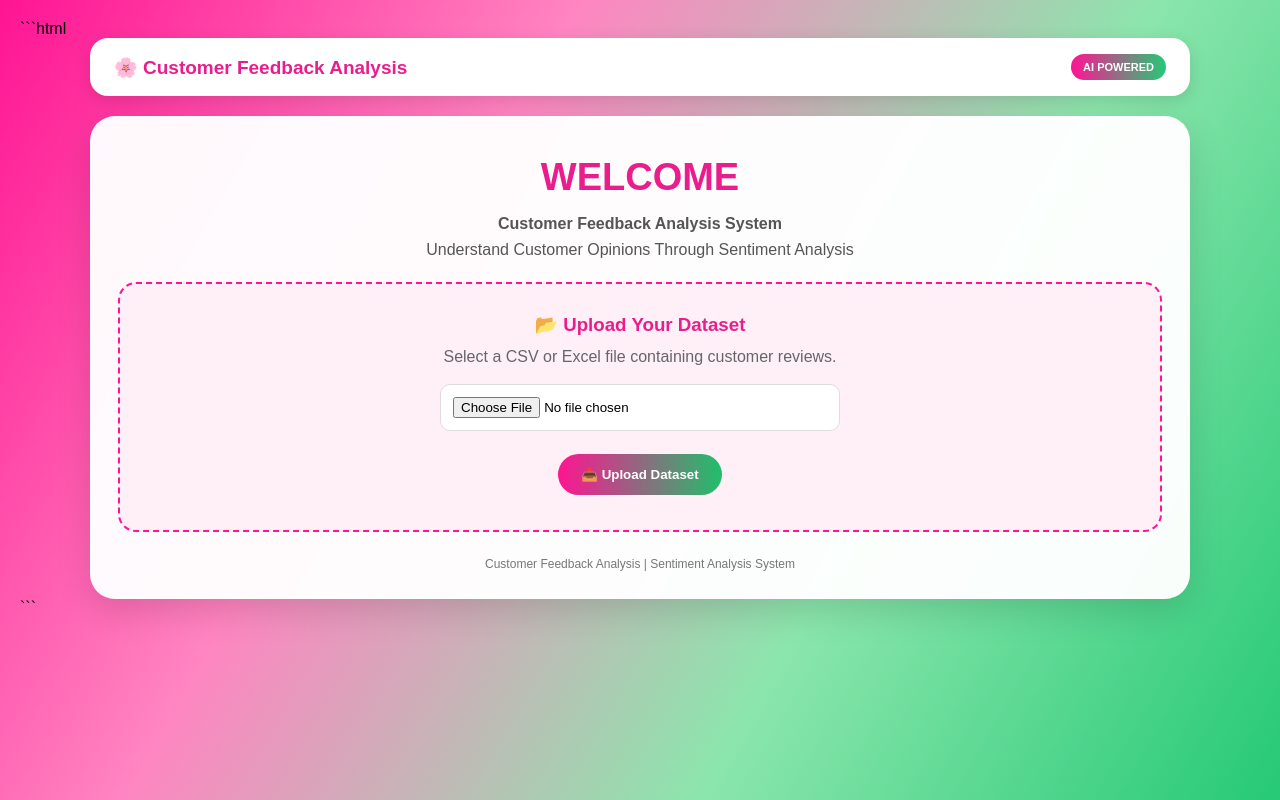
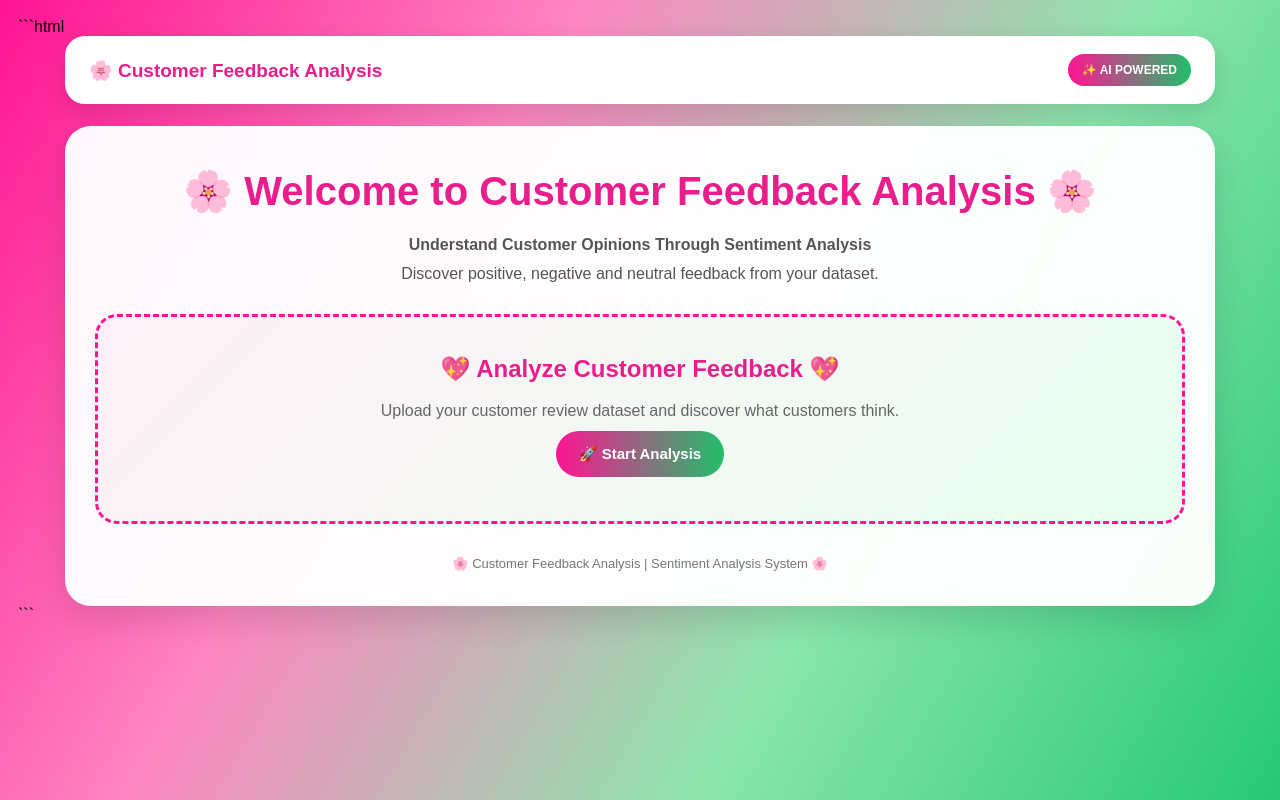
Before and after one commit to salagalavenkatalakshmi-star/sentiment_analysis, a Flask app: template templates/index.html in a window 1280 px wide. Run offline with Flask 3, Linux system fonts and the light colour scheme; the template is opened without the code that fills it, so the values that code supplies are empty.

Commit message:
Update index.html

```diff
--- a/templates/index.html
+++ b/templates/index.html
@@ -4,6 +4,7 @@
 <head>
 <meta charset="UTF-8">
 <meta name="viewport" content="width=device-width, initial-scale=1.0">
+
 <title>Customer Feedback Analysis</title>
 
 <style>
@@ -16,73 +17,82 @@
 
 body {
     min-height: 100vh;
-    padding: 20px;
+    padding: 18px;
     background: linear-gradient(120deg, #ff1493, #ff85c1, #8be6ac, #25c976);
     background-attachment: fixed;
 }
 
 .nav {
+    max-width: 1150px;
+    margin: 0 auto 22px;
+    padding: 18px 24px;
     background: white;
-    padding: 16px 24px;
-    border-radius: 18px;
-    max-width: 1100px;
-    margin: 0 auto 20px;
+    border-radius: 20px;
     display: flex;
     justify-content: space-between;
     align-items: center;
-    box-shadow: 0 5px 18px #0002;
+    gap: 12px;
+    box-shadow: 0 8px 25px #0002;
     color: #e91e8c;
+    font-weight: bold;
     font-size: 19px;
-    font-weight: bold;
 }
 
 .tag {
-    background: linear-gradient(90deg, #ff1493, #25c976);
+    background: linear-gradient(90deg, #ff1493, #20bf6b);
     color: white;
-    padding: 7px 12px;
-    border-radius: 20px;
-    font-size: 11px;
+    padding: 9px 14px;
+    border-radius: 25px;
+    font-size: 12px;
+    white-space: nowrap;
 }
 
 .box {
-    background: rgba(255,255,255,0.97);
-    padding: 28px;
-    border-radius: 25px;
-    max-width: 1100px;
+    max-width: 1150px;
     margin: auto;
+    padding: 30px;
+    background: rgba(255,255,255,.97);
+    border-radius: 26px;
     box-shadow: 0 12px 35px #0002;
 }
 
 h1 {
     text-align: center;
     color: #e91e8c;
-    font-size: clamp(25px, 5vw, 38px);
-    margin: 12px 0;
+    font-size: clamp(27px, 5vw, 40px);
+    margin: 12px 0 16px;
 }
 
 .subtitle {
     text-align: center;
     color: #555;
-    margin-bottom: 20px;
-    line-height: 1.6;
+    font-size: 16px;
+    line-height: 1.8;
+    margin-bottom: 25px;
 }
 
 .upload-area {
-    background: #fff0f7;
-    border: 2px dashed #ff1493;
-    border-radius: 18px;
-    padding: 30px 15px;
+    background: linear-gradient(135deg, #fff0f7, #e8fff0);
+    border: 3px dashed #ff1493;
+    border-radius: 22px;
+    padding: 38px 18px;
     text-align: center;
-    margin: 20px 0;
+    margin: 25px 0;
 }
 
-input[type="file"] {
+.upload-area h3 {
+    color: #e91e8c;
+    font-size: 24px;
+    margin-bottom: 14px;
+}
+
+input[type=file] {
     width: 100%;
-    max-width: 400px;
+    max-width: 420px;
     padding: 12px;
     background: white;
-    border-radius: 10px;
-    margin-bottom: 18px;
+    border-radius: 12px;
+    margin: 15px 0;
     border: 1px solid #ddd;
 }
 
@@ -90,49 +100,55 @@ input[type="file"] {
     display: inline-block;
     background: linear-gradient(90deg, #ff1493, #20bf6b);
     color: white;
-    padding: 13px 23px;
+    padding: 14px 23px;
     border: none;
-    border-radius: 25px;
+    border-radius: 28px;
     font-weight: bold;
+    font-size: 15px;
     cursor: pointer;
     text-decoration: none;
-    margin: 5px;
-    transition: transform .2s;
+    margin: 6px;
+    transition: transform .25s, box-shadow .25s;
 }
 
 .btn:hover {
-    transform: translateY(-2px);
+    transform: translateY(-3px);
+    box-shadow: 0 7px 18px #e91e8c35;
 }
 
 .success {
-    padding: 15px;
+    padding: 18px;
     background: #e8f8ee;
-    border-radius: 12px;
+    border: 2px solid #20bf6b;
+    border-radius: 15px;
     color: #16763b;
-    margin: 15px 0;
+    margin: 20px 0;
     overflow-wrap: anywhere;
 }
 
 .stats {
     display: grid;
     grid-template-columns: repeat(4, minmax(0, 1fr));
-    gap: 12px;
-    margin: 22px 0;
+    gap: 15px;
+    margin: 28px 0;
 }
 
 .stat {
-    padding: 20px 8px;
-    border-radius: 15px;
+    padding: 23px 10px;
+    border-radius: 18px;
     text-align: center;
-    color: #333;
-    background: white;
-    box-shadow: 0 4px 12px #0001;
-    border-top: 5px solid #ff1493;
+    box-shadow: 0 6px 18px #0001;
+    border-top: 6px solid;
+    transition: transform .25s;
+}
+
+.stat:hover {
+    transform: translateY(-5px);
 }
 
 .stat h2 {
-    font-size: 28px;
-    margin-bottom: 8px;
+    font-size: 32px;
+    margin-bottom: 10px;
 }
 
 .stat p {
@@ -140,89 +156,182 @@ input[type="file"] {
     font-weight: bold;
 }
 
+.total {
+    background: #f4efff;
+    border-color: #8b5cf6;
+    color: #6941c6;
+}
+
 .pos {
+    background: #e9fff1;
     border-color: #20bf6b;
-    background: #e9fff1;
+    color: #168844;
 }
 
 .neg {
+    background: #fff0f1;
     border-color: #ff3547;
-    background: #fff0f1;
+    color: #e32636;
 }
 
 .neu {
+    background: #fff9e5;
     border-color: #ffb300;
-    background: #fff9e5;
+    color: #a87500;
 }
 
-.total {
-    border-color: #8b5cf6;
-    background: #f4efff;
+/* Feedback heading */
+.section-title {
+    color: #e91e8c;
+    font-size: clamp(23px, 4vw, 30px);
+    font-weight: 800;
+    text-align: center;
+    margin: 32px 0 22px;
+    padding: 17px 10px;
+    background: linear-gradient(100deg, #ffe0f0, #dcffe9);
+    border-radius: 18px;
+    border: 2px solid #ff8bc5;
+    box-shadow: 0 5px 18px #e91e8c20;
 }
 
-.table-wrap {
-    width: 100%;
-    overflow-x: auto;
-    margin-top: 15px;
-    border-radius: 12px;
+/* Feedback cards */
+.feedback-list {
+    display: grid;
+    grid-template-columns: repeat(auto-fit, minmax(280px, 1fr));
+    gap: 20px;
+    margin-top: 20px;
 }
 
-table {
-    width: 100%;
-    border-collapse: collapse;
-    background: white;
-    min-width: 480px;
-}
-
-th, td {
-    border: 1px solid #eee;
-    padding: 12px;
-    text-align: left;
+.feedback-card {
+    padding: 23px;
+    border-radius: 20px;
+    border: 2px solid #ffd0e7;
+    border-left: 8px solid #ff1493;
+    background: linear-gradient(135deg, #ffffff, #fff0f8);
+    box-shadow: 0 8px 22px #00000012;
+    transition: transform .25s, box-shadow .25s;
     overflow-wrap: anywhere;
 }
 
-th {
+.feedback-card:hover {
+    transform: translateY(-5px);
+    box-shadow: 0 13px 28px #e91e8c30;
+}
+
+.feedback-number {
+    display: inline-block;
     background: linear-gradient(90deg, #ff1493, #20bf6b);
     color: white;
+    padding: 9px 15px;
+    border-radius: 25px;
+    font-size: 14px;
+    font-weight: bold;
+    margin-bottom: 18px;
 }
 
-tr:nth-child(even) {
-    background: #fff5fa;
+.feedback-text {
+    color: #29223a;
+    font-size: 18px;
+    line-height: 1.9;
+    font-weight: 600;
+    margin-bottom: 20px;
+    white-space: pre-wrap;
+    overflow-wrap: anywhere;
 }
 
-.section-title {
-    color: #e91e8c;
-    margin-top: 22px;
+.feedback-emoji {
+    font-size: 25px;
+    margin-right: 7px;
+}
+
+.feedback-label {
+    display: inline-block;
+    padding: 11px 16px;
+    border-radius: 25px;
+    font-size: 14px;
+    font-weight: 800;
+}
+
+.feedback-positive {
+    border-color: #b5edc8;
+    border-left-color: #18a957;
+    background: linear-gradient(135deg, #ffffff, #e3ffed);
+}
+
+.feedback-positive .feedback-label {
+    background: #c8f7d8;
+    color: #08752f;
+}
+
+.feedback-negative {
+    border-color: #ffc6cc;
+    border-left-color: #f02d48;
+    background: linear-gradient(135deg, #ffffff, #fff0f1);
+}
+
+.feedback-negative .feedback-label {
+    background: #ffdadd;
+    color: #c4162b;
+}
+
+.feedback-neutral {
+    border-color: #ffe3a0;
+    border-left-color: #f0a800;
+    background: linear-gradient(135deg, #ffffff, #fff8dc);
+}
+
+.feedback-neutral .feedback-label {
+    background: #ffedb0;
+    color: #8b6500;
+}
+
+.back-area {
+    text-align: center;
+    margin: 30px 0 5px;
 }
 
 .footer {
     text-align: center;
-    font-size: 12px;
+    font-size: 13px;
     color: #777;
-    margin-top: 25px;
+    margin-top: 28px;
+    line-height: 1.8;
 }
 
-@media(max-width: 650px) {
+@media(max-width: 700px) {
     body {
         padding: 10px;
     }
 
     .box {
-        padding: 18px 12px;
-        border-radius: 18px;
+        padding: 20px 13px;
+        border-radius: 20px;
     }
 
     .nav {
         padding: 14px;
-        font-size: 15px;
+        font-size: 14px;
     }
 
     .stats {
         grid-template-columns: repeat(2, minmax(0, 1fr));
+        gap: 10px;
     }
 
     .stat h2 {
-        font-size: 23px;
+        font-size: 25px;
+    }
+
+    .feedback-list {
+        grid-template-columns: 1fr;
+    }
+
+    .feedback-card {
+        padding: 19px;
+    }
+
+    .feedback-text {
+        font-size: 17px;
     }
 }
 </style>
@@ -232,70 +341,71 @@ tr:nth-child(even) {
 
 <div class="nav">
     <span>🌸 Customer Feedback Analysis</span>
-    <span class="tag">AI POWERED</span>
+    <span class="tag">✨ AI POWERED</span>
 </div>
 
 <div class="box">
 
 {% if not uploaded and not analyzed %}
 
-<h1>WELCOME</h1>
+<h1>🌸 Welcome to Customer Feedback Analysis 🌸</h1>
+
 <p class="subtitle">
-    <b>Customer Feedback Analysis System</b><br>
-    Understand Customer Opinions Through Sentiment Analysis
+    <b>Understand Customer Opinions Through Sentiment Analysis</b><br>
+    Discover positive, negative and neutral feedback from your dataset.
 </p>
 
 <div class="upload-area">
-    <h3 style="color:#e91e8c;margin-bottom:12px;">
-        📂 Upload Your Dataset
-    </h3>
-    <p style="color:#666;margin-bottom:18px;">
-        Select a CSV or Excel file containing customer reviews.
+    <h3>💖 Analyze Customer Feedback 💖</h3>
+
+    <p style="color:#666;line-height:1.8;">
+        Upload your customer review dataset and discover what customers think.
     </p>
 
-    <form action="/upload" method="post"
-          enctype="multipart/form-data">
-        <input type="file" name="dataset"
-               accept=".csv,.xlsx,.xls" required>
-        <br>
-        <button class="btn" type="submit">
-            📤 Upload Dataset
-        </button>
-    </form>
+    <a href="/upload-page" class="btn">🚀 Start Analysis</a>
 </div>
 
 {% endif %}
 
+
 {% if uploaded and not analyzed %}
 
-<h1>✅ Dataset Uploaded</h1>
-<p class="subtitle">Your dataset is ready for analysis.</p>
+<h1>🎉 Dataset Uploaded Successfully! 🎉</h1>
+
+<p class="subtitle">
+    Your dataset is ready. Click below to view your feedback analysis.
+</p>
 
 <div class="success">
-    <b>File:</b> {{ filename }}
+    <b>📁 Uploaded File:</b> {{ filename }}
 </div>
 
-<div style="text-align:center;">
+<div style="text-align:center">
     <form action="/analyze" method="post">
-        <button class="btn" type="submit">
-            📊 Analyze Feedback
-        </button>
+        <button class="btn" type="submit">📊 Analyze Feedback</button>
     </form>
+</div>
+
+<div class="back-area">
+    <a href="/" class="btn">🏠 Back to Welcome</a>
 </div>
 
 {% endif %}
 
+
 {% if analyzed %}
 
-<h1>📊 Customer Feedback Analysis</h1>
+<h1>💖 Customer Feedback Analysis 💖</h1>
+
 <p class="subtitle">
-    Sentiment analysis results of your uploaded dataset
+    Your Customer Sentiment Results at a Glance ✨
 </p>
 
 <div class="stats">
+
     <div class="stat total">
         <h2>{{ total }}</h2>
-        <p>TOTAL REVIEWS</p>
+        <p>📊 TOTAL REVIEWS</p>
     </div>
 
     <div class="stat pos">
@@ -312,54 +422,62 @@ tr:nth-child(even) {
         <h2>{{ neutral }}</h2>
         <p>😐 NEUTRAL</p>
     </div>
+
 </div>
 
-<h3 class="section-title">📝 Customer Reviews</h3>
+<h3 class="section-title">🌸 💬 Customer Feedback Highlights 💚 🌸</h3>
 
-<div class="table-wrap">
-<table>
-    <thead>
-        <tr>
-            <th>No.</th>
-            <th>Customer Review</th>
-            <th>Sentiment</th>
-        </tr>
-    </thead>
+<div class="feedback-list">
 
-    <tbody>
     {% for r in reviews %}
-        <tr>
-            <td>{{ r.number }}</td>
-            <td>{{ r.review }}</td>
-            <td>
-                {% if r.sentiment == 'POSITIVE' %}
-                    <span style="color:#168844;font-weight:bold;">
-                        😊 POSITIVE
-                    </span>
-                {% elif r.sentiment == 'NEGATIVE' %}
-                    <span style="color:#e32636;font-weight:bold;">
-                        😡 NEGATIVE
-                    </span>
-                {% else %}
-                    <span style="color:#b88600;font-weight:bold;">
-                        😐 NEUTRAL
-                    </span>
-                {% endif %}
-            </td>
-        </tr>
+
+    <div class="feedback-card
+        {% if r.sentiment == 'POSITIVE' %}
+            feedback-positive
+        {% elif r.sentiment == 'NEGATIVE' %}
+            feedback-negative
+        {% else %}
+            feedback-neutral
+        {% endif %}">
+
+        <div class="feedback-number">
+            📝 Feedback #{{ r.number }}
+        </div>
+
+        <div class="feedback-text">
+            {% if r.sentiment == 'POSITIVE' %}
+                <span class="feedback-emoji">💚 😍 ✨</span>
+            {% elif r.sentiment == 'NEGATIVE' %}
+                <span class="feedback-emoji">💔 😡 ⚠️</span>
+            {% else %}
+                <span class="feedback-emoji">💛 😐 🌼</span>
+            {% endif %}
+            {{ r.review }}
+        </div>
+
+        {% if r.sentiment == 'POSITIVE' %}
+            <span class="feedback-label">💚 😊 POSITIVE ✨</span>
+        {% elif r.sentiment == 'NEGATIVE' %}
+            <span class="feedback-label">💔 😡 NEGATIVE ⚠️</span>
+        {% else %}
+            <span class="feedback-label">💛 😐 NEUTRAL 🌼</span>
+        {% endif %}
+
+    </div>
+
     {% endfor %}
-    </tbody>
-</table>
+
 </div>
 
-<div style="text-align:center;margin-top:20px;">
-    <a href="/" class="btn">⬆ Upload New Dataset</a>
+<div class="back-area">
+    <a href="/" class="btn">🏠 Back to Welcome</a>
+    <a href="/upload-page" class="btn">📤 Upload New Dataset</a>
 </div>
 
 {% endif %}
 
 <div class="footer">
-    Customer Feedback Analysis | Sentiment Analysis System
+    🌸 Customer Feedback Analysis | Sentiment Analysis System 🌸
 </div>
 
 </div>
```
